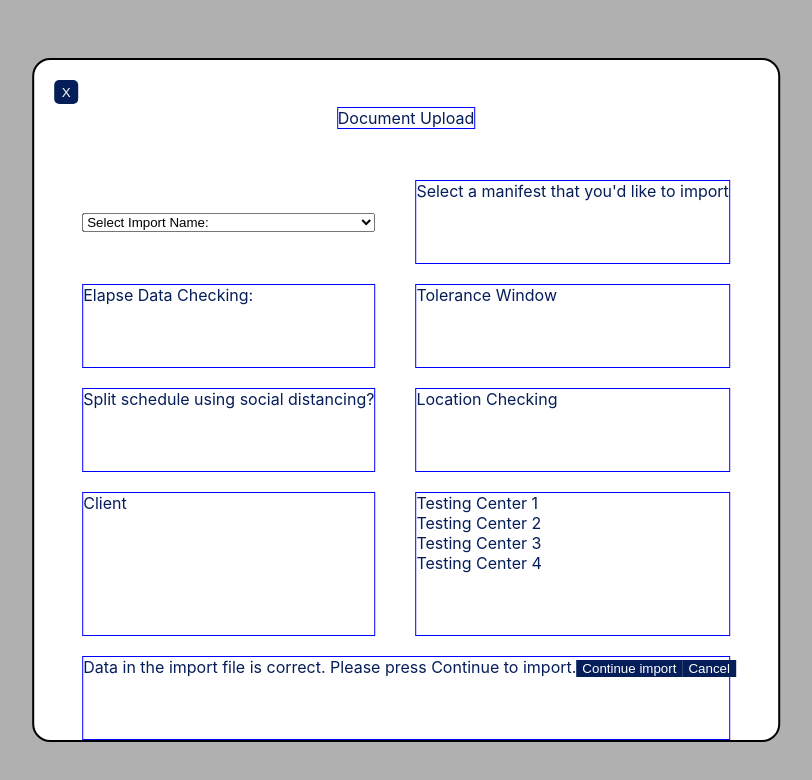
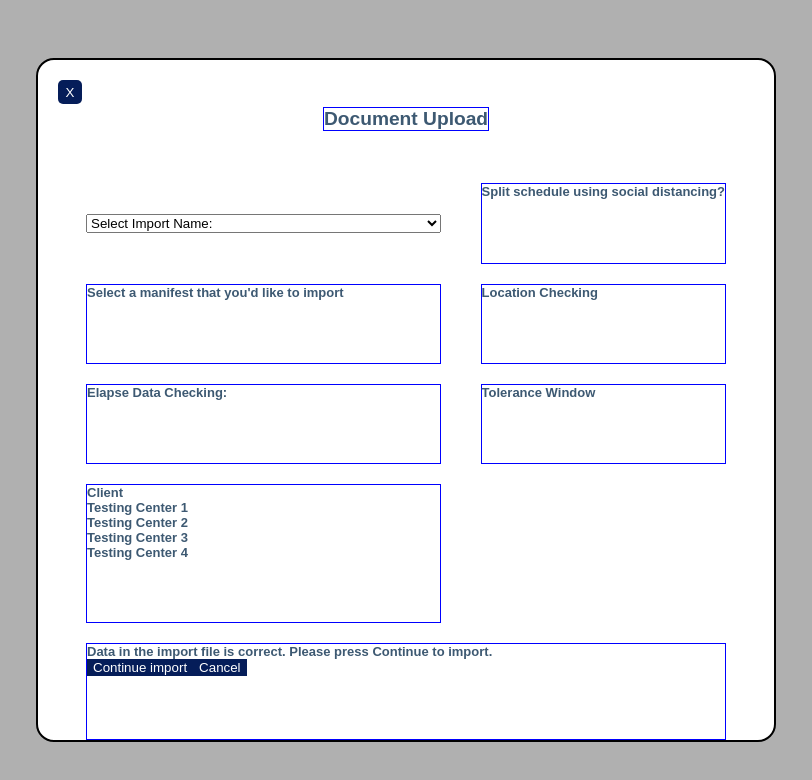
Before and after one commit to Brian4755/DocumentUploadPage, a React (Create React App) app: page / in a window 1280 px wide. Shown: the top 780 px of the page, without its empty margins (234-1046 px from the left). Built offline with nearby package versions, Linux system fonts and the light colour scheme.

Commit message:
font-color/family and rearrange components

```diff
--- a/public/index.html
+++ b/public/index.html
@@ -10,6 +10,9 @@
       content="Web site created using create-react-app"
     />
     <link rel="apple-touch-icon" href="%PUBLIC_URL%/logo192.png" />
+    <link rel="preconnect" href="https://fonts.googleapis.com">
+    <link rel="preconnect" href="https://fonts.gstatic.com" crossorigin>
+    <link href="https://fonts.googleapis.com/css2?family=Onest&display=swap" rel="stylesheet">
     <!--
       manifest.json provides metadata used when your web app is installed on a
       user's mobile device or desktop. See https://developers.google.com/web/fundamentals/web-app-manifest/
--- a/src/App.css
+++ b/src/App.css
@@ -1,6 +1,9 @@
 body {
   background-color: rgb(176, 176, 176);
-  color: rgb(5, 29, 89);
+  color: rgb(61, 89, 114);
+  font-family: 'Onset', sans-serif;
+  font-weight: 600;
+  font-size: 13px;
 }
 
 .document-page {
@@ -43,6 +46,7 @@ body {
   margin-top: 1rem;
   justify-self: center;
   align-self: center;
+  font-size: 1.2rem;
 }
 
 .import-selection {
--- a/src/Confirmation.js
+++ b/src/Confirmation.js
@@ -2,6 +2,7 @@ const Confirmation = () => {
   return (
     <div className="document-confirmation">
       Data in the import file is correct. Please press Continue to import.
+      <br/>
       <button>Continue import</button>
       <button>Cancel</button>
     </div>
--- a/src/Document.js
+++ b/src/Document.js
@@ -11,12 +11,13 @@ const Document = () => {
       <select className="import-selection">
         <option value=''>Select Import Name:</option>
       </select>
+      <div>
+        Split schedule using social distancing?
+      </div>
       <div className="document-file-import">Select a manifest that you'd like to import</div>
+      <div>Location Checking</div>
       <div>Elapse Data Checking:</div>
       <div>Tolerance Window</div>
-      <div>Split schedule using social distancing?</div>
-      <div>Location Checking</div>
-      <div>Client</div>
       <TestingCenter />
       <Confirmation />
     </div>
--- a/src/TestingCenter.js
+++ b/src/TestingCenter.js
@@ -1,6 +1,7 @@
 const TestingCenter = () => {
   return (
     <div>
+      Client
       <div>
         Testing Center 1
       </div>
```
